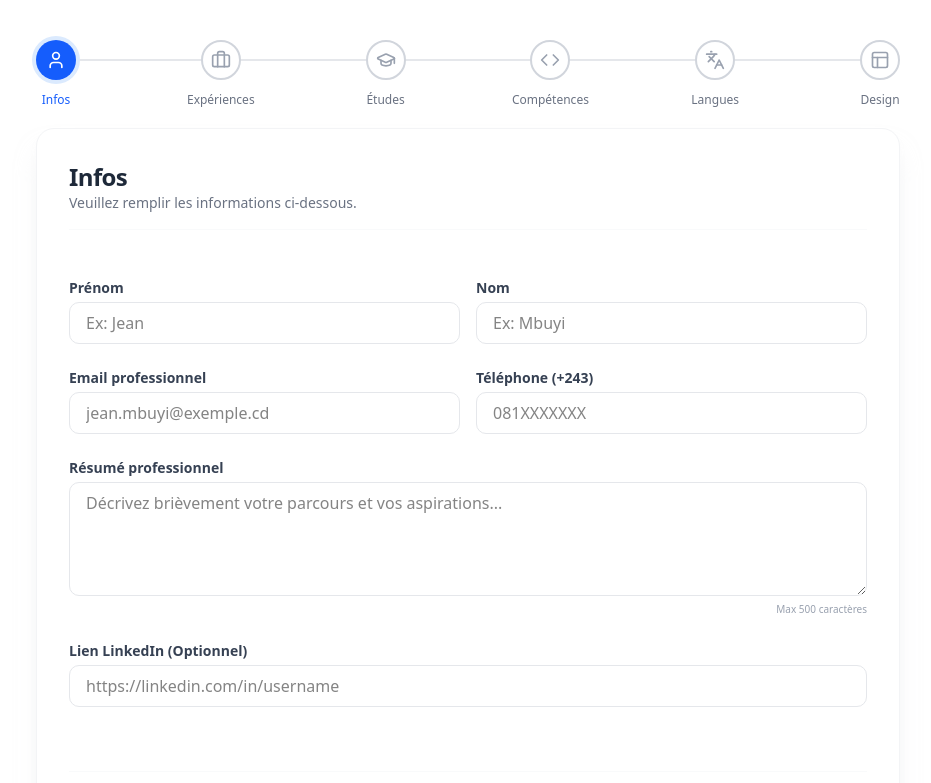
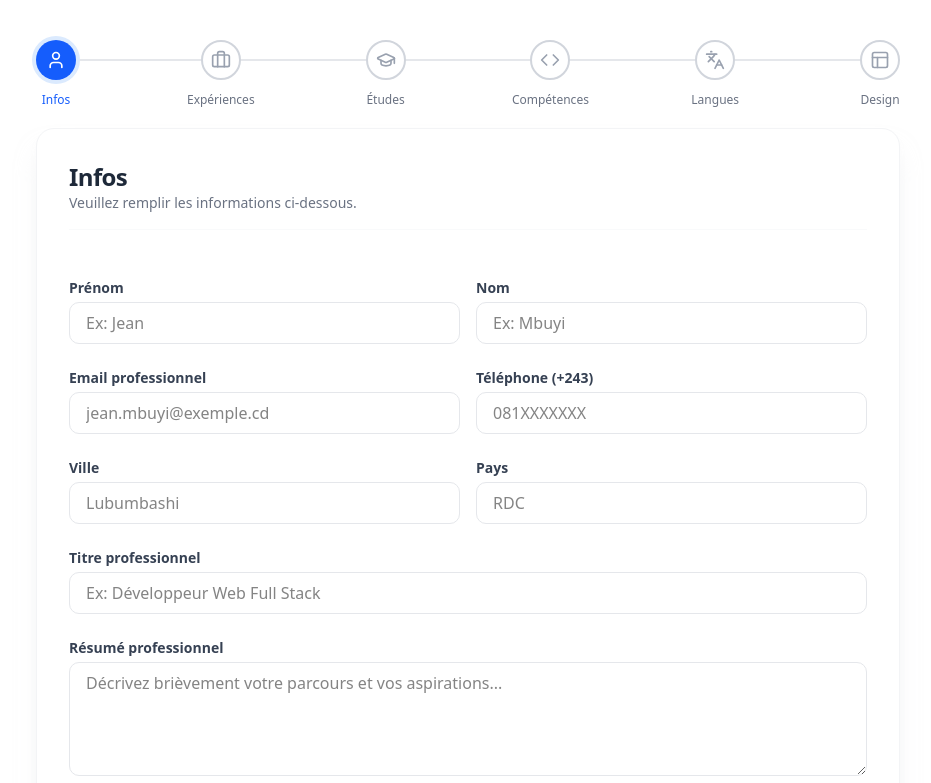
Before and after one commit to freddymk313/cv-maker, a Next.js app: page /cv/create in a window 1280 px wide. Shown: the top 783 px of the page, without its empty margins (172-1103 px from the left). Built offline with nearby package versions, Linux system fonts and the light colour scheme; no server answers.

Commit message:
address added

```diff
--- a/app/cv/create/page.tsx
+++ b/app/cv/create/page.tsx
@@ -59,7 +59,8 @@ export default function CreateCv() {
     fetchCv();
   }, []);
 
-  const nextStep = () => setCurrentStep((prev) => Math.min(prev + 1, steps.length - 1));
+  const nextStep = () =>
+    setCurrentStep((prev) => Math.min(prev + 1, steps.length - 1));
   const prevStep = () => setCurrentStep((prev) => Math.max(prev - 1, 0));
 
   // --- SAUVEGARDE ET MISE À JOUR LOCALE ---
@@ -74,7 +75,8 @@ export default function CreateCv() {
 
       const result = await response.json();
 
-      if (!response.ok) throw new Error(result.message || "Erreur de sauvegarde");
+      if (!response.ok)
+        throw new Error(result.message || "Erreur de sauvegarde");
 
       // Mise à jour de l'état local avec le CV complet retourné par l'API
       // Cela permet d'avoir les données fraîches pour l'étape suivante ou précédente
@@ -96,7 +98,9 @@ export default function CreateCv() {
     return (
       <div className="flex flex-col items-center justify-center min-h-100">
         <div className="animate-spin rounded-full h-12 w-12 border-t-2 border-b-2 border-blue-600 mb-4"></div>
-        <p className="text-gray-500 font-medium">Récupération de votre brouillon...</p>
+        <p className="text-gray-500 font-medium">
+          Récupération de votre brouillon...
+        </p>
       </div>
     );
   }
@@ -113,7 +117,10 @@ export default function CreateCv() {
             const isActive = currentStep === index;
 
             return (
-              <div key={step.id} className="relative z-10 flex flex-col items-center">
+              <div
+                key={step.id}
+                className="relative z-10 flex flex-col items-center"
+              >
                 <div
                   className={`w-10 h-10 rounded-full flex items-center justify-center transition-all duration-300 ${
                     isCompleted
@@ -123,9 +130,15 @@ export default function CreateCv() {
                         : "bg-white border-2 border-gray-300 text-gray-400"
                   }`}
                 >
-                  {isCompleted ? <Check className="w-5 h-5" /> : <Icon className="w-5 h-5" />}
+                  {isCompleted ? (
+                    <Check className="w-5 h-5" />
+                  ) : (
+                    <Icon className="w-5 h-5" />
+                  )}
                 </div>
-                <span className={`absolute -bottom-7 text-xs font-medium whitespace-nowrap ${isActive ? "text-blue-600" : "text-gray-500"}`}>
+                <span
+                  className={`absolute -bottom-7 text-xs font-medium whitespace-nowrap ${isActive ? "text-blue-600" : "text-gray-500"}`}
+                >
                   {step.label}
                 </span>
               </div>
@@ -140,14 +153,39 @@ export default function CreateCv() {
           <h2 className="text-2xl font-bold text-gray-800 tracking-tight">
             {steps[currentStep].label}
           </h2>
-          <p className="text-gray-500 text-sm">Veuillez remplir les informations ci-dessous.</p>
+          <p className="text-gray-500 text-sm">
+            Veuillez remplir les informations ci-dessous.
+          </p>
         </div>
 
         <div className="py-4">
+          {/* {currentStep === 0 && (
+            <PersonalInfoForm
+              initialData={cvData?.personalInfo}
+              onSubmit={(data) => saveStepData("personalInfo", data)}
+              isLoading={isLoading}
+            />
+          )} */}
+
           {currentStep === 0 && (
             <PersonalInfoForm
               initialData={cvData?.personalInfo}
-              onSubmit={(data) => saveStepData("personalInfo", data)}
+              onSubmit={(data) => {
+                const formattedLocation =
+                  data.location?.city && data.location?.country
+                    ? `${data.location.city}, ${data.location.country}`
+                    : "";
+
+                const enrichedData = {
+                  ...data,
+                  location: {
+                    ...data.location,
+                    formatted: formattedLocation,
+                  },
+                };
+
+                saveStepData("personalInfo", enrichedData);
+              }}
               isLoading={isLoading}
             />
           )}
--- a/components/cv/PersonalInfoForm.tsx
+++ b/components/cv/PersonalInfoForm.tsx
@@ -10,8 +10,16 @@ interface Props {
   isLoading: boolean;
 }
 
-export default function PersonalInfoForm({ initialData, onSubmit, isLoading }: Props) {
-  const { register, handleSubmit, formState: { errors } } = useForm<PersonalInfoInput>({
+export default function PersonalInfoForm({
+  initialData,
+  onSubmit,
+  isLoading,
+}: Props) {
+  const {
+    register,
+    handleSubmit,
+    formState: { errors },
+  } = useForm<PersonalInfoInput>({
     resolver: zodResolver(personalInfoSchema),
     defaultValues: initialData || {},
   });
@@ -21,7 +29,9 @@ export default function PersonalInfoForm({ initialData, onSubmit, isLoading }: P
       <div className="grid grid-cols-1 md:grid-cols-2 gap-4">
         {/* Prénom */}
         <div>
-          <label className="block text-sm font-semibold text-gray-700 mb-1">Prénom</label>
+          <label className="block text-sm font-semibold text-gray-700 mb-1">
+            Prénom
+          </label>
           <input
             {...register("firstName")}
             className={`w-full px-4 py-2 border rounded-lg focus:ring-2 focus:ring-blue-500 outline-none transition-all ${
@@ -29,12 +39,18 @@ export default function PersonalInfoForm({ initialData, onSubmit, isLoading }: P
             }`}
             placeholder="Ex: Jean"
           />
-          {errors.firstName && <p className="text-red-500 text-xs mt-1">{errors.firstName.message}</p>}
+          {errors.firstName && (
+            <p className="text-red-500 text-xs mt-1">
+              {errors.firstName.message}
+            </p>
+          )}
         </div>
 
         {/* Nom */}
         <div>
-          <label className="block text-sm font-semibold text-gray-700 mb-1">Nom</label>
+          <label className="block text-sm font-semibold text-gray-700 mb-1">
+            Nom
+          </label>
           <input
             {...register("lastName")}
             className={`w-full px-4 py-2 border rounded-lg focus:ring-2 focus:ring-blue-500 outline-none transition-all ${
@@ -42,50 +58,120 @@ export default function PersonalInfoForm({ initialData, onSubmit, isLoading }: P
             }`}
             placeholder="Ex: Mbuyi"
           />
-          {errors.lastName && <p className="text-red-500 text-xs mt-1">{errors.lastName.message}</p>}
+          {errors.lastName && (
+            <p className="text-red-500 text-xs mt-1">
+              {errors.lastName.message}
+            </p>
+          )}
         </div>
       </div>
 
       <div className="grid grid-cols-1 md:grid-cols-2 gap-4">
         {/* Email */}
         <div>
-          <label className="block text-sm font-semibold text-gray-700 mb-1">Email professionnel</label>
+          <label className="block text-sm font-semibold text-gray-700 mb-1">
+            Email professionnel
+          </label>
           <input
             {...register("email")}
             type="email"
             className="w-full px-4 py-2 border border-gray-200 rounded-lg focus:ring-2 focus:ring-blue-500 outline-none"
             placeholder="jean.mbuyi@exemple.cd"
           />
-          {errors.email && <p className="text-red-500 text-xs mt-1">{errors.email.message}</p>}
+          {errors.email && (
+            <p className="text-red-500 text-xs mt-1">{errors.email.message}</p>
+          )}
         </div>
 
         {/* Téléphone */}
         <div>
-          <label className="block text-sm font-semibold text-gray-700 mb-1">Téléphone (+243)</label>
+          <label className="block text-sm font-semibold text-gray-700 mb-1">
+            Téléphone (+243)
+          </label>
           <input
             {...register("phone")}
             className="w-full px-4 py-2 border border-gray-200 rounded-lg focus:ring-2 focus:ring-blue-500 outline-none"
             placeholder="081XXXXXXX"
           />
-          {errors.phone && <p className="text-red-500 text-xs mt-1">{errors.phone.message}</p>}
+          {errors.phone && (
+            <p className="text-red-500 text-xs mt-1">{errors.phone.message}</p>
+          )}
         </div>
+      </div>
+
+      {/* Localisation */}
+      <div className="grid grid-cols-1 md:grid-cols-2 gap-4">
+        <div>
+          <label className="block text-sm font-semibold text-gray-700 mb-1">
+            Ville
+          </label>
+          <input
+            {...register("location.city")}
+            className="w-full px-4 py-2 border border-gray-200 rounded-lg focus:ring-2 focus:ring-blue-500 outline-none"
+            placeholder="Lubumbashi"
+          />
+          {errors.location?.city && (
+            <p className="text-red-500 text-xs mt-1">
+              {errors.location.city.message}
+            </p>
+          )}
+        </div>
+
+        <div>
+          <label className="block text-sm font-semibold text-gray-700 mb-1">
+            Pays
+          </label>
+          <input
+            {...register("location.country")}
+            className="w-full px-4 py-2 border border-gray-200 rounded-lg focus:ring-2 focus:ring-blue-500 outline-none"
+            placeholder="RDC"
+          />
+          {errors.location?.country && (
+            <p className="text-red-500 text-xs mt-1">
+              {errors.location.country.message}
+            </p>
+          )}
+        </div>
+      </div>
+
+      {/* Titre professionnel */}
+      <div className="md:col-span-2">
+        <label className="block text-sm font-semibold text-gray-700 mb-1">
+          Titre professionnel
+        </label>
+        <input
+          {...register("professionalTitle")}
+          className="w-full px-4 py-2 border border-gray-200 rounded-lg focus:ring-2 focus:ring-blue-500 outline-none"
+          placeholder="Ex: Développeur Web Full Stack"
+        />
+        {errors.professionalTitle && (
+          <p className="text-red-500 text-xs mt-1">
+            {errors.professionalTitle.message}
+          </p>
+        )}
       </div>
 
       {/* Bio / Profil */}
       <div>
-        <label className="block text-sm font-semibold text-gray-700 mb-1">Résumé professionnel</label>
+        <label className="block text-sm font-semibold text-gray-700 mb-1">
+          Résumé professionnel
+        </label>
         <textarea
           {...register("bio")}
           rows={4}
           className="w-full px-4 py-2 border border-gray-200 rounded-lg focus:ring-2 focus:ring-blue-500 outline-none"
           placeholder="Décrivez brièvement votre parcours et vos aspirations..."
         />
-        <p className="text-gray-400 text-[10px] text-right">Max 500 caractères</p>
+        <p className="text-gray-400 text-[10px] text-right">
+          Max 500 caractères
+        </p>
       </div>
 
       {/* LinkedIn */}
       <div>
-        <label className="block text-sm font-semibold text-gray-700 mb-1">Lien LinkedIn (Optionnel)</label>
+        <label className="block text-sm font-semibold text-gray-700 mb-1">
+          Lien LinkedIn (Optionnel)
+        </label>
         <input
           {...register("linkedin")}
           className="w-full px-4 py-2 border border-gray-200 rounded-lg focus:ring-2 focus:ring-blue-500 outline-none"
--- a/lib/validations/cv.ts
+++ b/lib/validations/cv.ts
@@ -1,19 +1,58 @@
 import * as z from "zod";
+
+// export const personalInfoSchema = z.object({
+//   firstName: z.string().min(2, "Le prénom est requis"),
+//   lastName: z.string().min(2, "Le nom est requis"),
+//   email: z.string().email("Email invalide"),
+//   phone: z.string().min(10, "Numéro de téléphone invalide"),
+//   address: z.string().optional(),
+//   bio: z.string().max(500, "La bio ne doit pas dépasser 500 caractères").optional(),
+//   linkedin: z.string().url("Lien LinkedIn invalide").optional().or(z.literal("")),
+// });
 
 export const personalInfoSchema = z.object({
   firstName: z.string().min(2, "Le prénom est requis"),
   lastName: z.string().min(2, "Le nom est requis"),
+
+  professionalTitle: z
+    .string()
+    .min(2, "Titre professionnel requis")
+    .max(100, "Maximum 100 caractères"),
+
+  headline: z
+    .string()
+    .max(120, "Maximum 120 caractères")
+    .optional()
+    .or(z.literal("")),
+
   email: z.string().email("Email invalide"),
   phone: z.string().min(10, "Numéro de téléphone invalide"),
+
+  location: z.object({
+    city: z.string().min(2, "Ville requise"),
+    country: z.string().min(2, "Pays requis"),
+    formatted: z.string().optional(),
+  }),
+
   address: z.string().optional(),
-  bio: z.string().max(500, "La bio ne doit pas dépasser 500 caractères").optional(),
-  linkedin: z.string().url("Lien LinkedIn invalide").optional().or(z.literal("")),
+
+  bio: z
+    .string()
+    .max(500, "La bio ne doit pas dépasser 500 caractères")
+    .optional(),
+
+  linkedin: z
+    .string()
+    .url("Lien LinkedIn invalide")
+    .optional()
+    .or(z.literal("")),
 });
 
 export type PersonalInfoInput = z.infer<typeof personalInfoSchema>;
 
 export const experienceSchema = z.object({
-  experiences: z.array(
+  experiences: z
+    .array(
       z.object({
         company: z.string().min(2, "Nom de l'entreprise requis"),
         position: z.string().min(2, "Intitulé du poste requis"),
@@ -22,44 +61,56 @@ export const experienceSchema = z.object({
         endDate: z.string().optional(),
         isCurrent: z.boolean().default(false),
         description: z.string().optional(),
-    })
-  ).min(1, "Ajoutez au moins une expérience"),
+      }),
+    )
+    .min(1, "Ajoutez au moins une expérience"),
 });
 
 export type ExperienceInput = z.infer<typeof experienceSchema>;
 
 export const educationSchema = z.object({
-  education: z.array(
+  education: z
+    .array(
       z.object({
         school: z.string().min(2, "Nom de l'établissement requis"),
         degree: z.string().min(2, "Diplôme requis (ex: Licence)"),
         fieldOfStudy: z.string().optional(),
         startDate: z.string().optional(), // Optionnel pour les études
         endDate: z.string().min(1, "Année d'obtention requise"),
-    })
-  ).min(1, "Ajoutez au moins une formation"),
+      }),
+    )
+    .min(1, "Ajoutez au moins une formation"),
 });
 
 export type EducationInput = z.infer<typeof educationSchema>;
 
 export const skillsSchema = z.object({
-  skills: z.array(
+  skills: z
+    .array(
       z.object({
         name: z.string().min(1, "Le nom de la compétence est requis"),
         level: z.number().min(1).max(5).default(3),
-    })
-  ).min(1, "Ajoutez au moins une compétence"),
+      }),
+    )
+    .min(1, "Ajoutez au moins une compétence"),
 });
 
 export type SkillsInput = z.infer<typeof skillsSchema>;
 
 export const languagesSchema = z.object({
-  languages: z.array(
+  languages: z
+    .array(
       z.object({
         language: z.string().min(1, "La langue est requise"),
-      level: z.enum(["Débutant", "Intermédiaire", "Avancé", "Langue maternelle"]),
-    })
-  ).min(1, "Ajoutez au moins une langue"),
+        level: z.enum([
+          "Débutant",
+          "Intermédiaire",
+          "Avancé",
+          "Langue maternelle",
+        ]),
+      }),
+    )
+    .min(1, "Ajoutez au moins une langue"),
 });
 
 export type LanguagesInput = z.infer<typeof languagesSchema>;
--- a/models/cv.ts
+++ b/models/cv.ts
@@ -31,8 +31,15 @@ const CvSchema = new Schema(
     personalInfo: {
       firstName: { type: String, required: true },
       lastName: { type: String, required: true },
+      professionalTitle: { type: String }, // Développeur Web
       email: { type: String, required: true },
       phone: String,
+      location: {
+        city: String,
+        state: String,
+        country: String,
+        formatted: String, // "Lubumbashi, RDC"
+      },
       address: String,
       profilePicture: String,
       bio: { type: String, maxlength: 500 },
@@ -66,7 +73,7 @@ const CvSchema = new Schema(
     isPublic: { type: Boolean, default: false },
     slug: { type: String, unique: true, sparse: true },
   },
-  { timestamps: true }
+  { timestamps: true },
 );
 
 // À la toute fin de ton fichier Cv.ts
--- a/types/CvType.ts
+++ b/types/CvType.ts
@@ -104,6 +104,11 @@ export interface PersonalInfoType {
   linkedin?: string;
   github?: string;
   website?: string;
+  location?: {
+    formatted?: string;
+    city?: string;
+    country?: string;
+  };
 }
 
 export interface CvType {
```
Also changed, not shown: components/model/SimpleModel.tsx (+11 -2 lines). Lines whose indentation alone changed are shown as unchanged.
